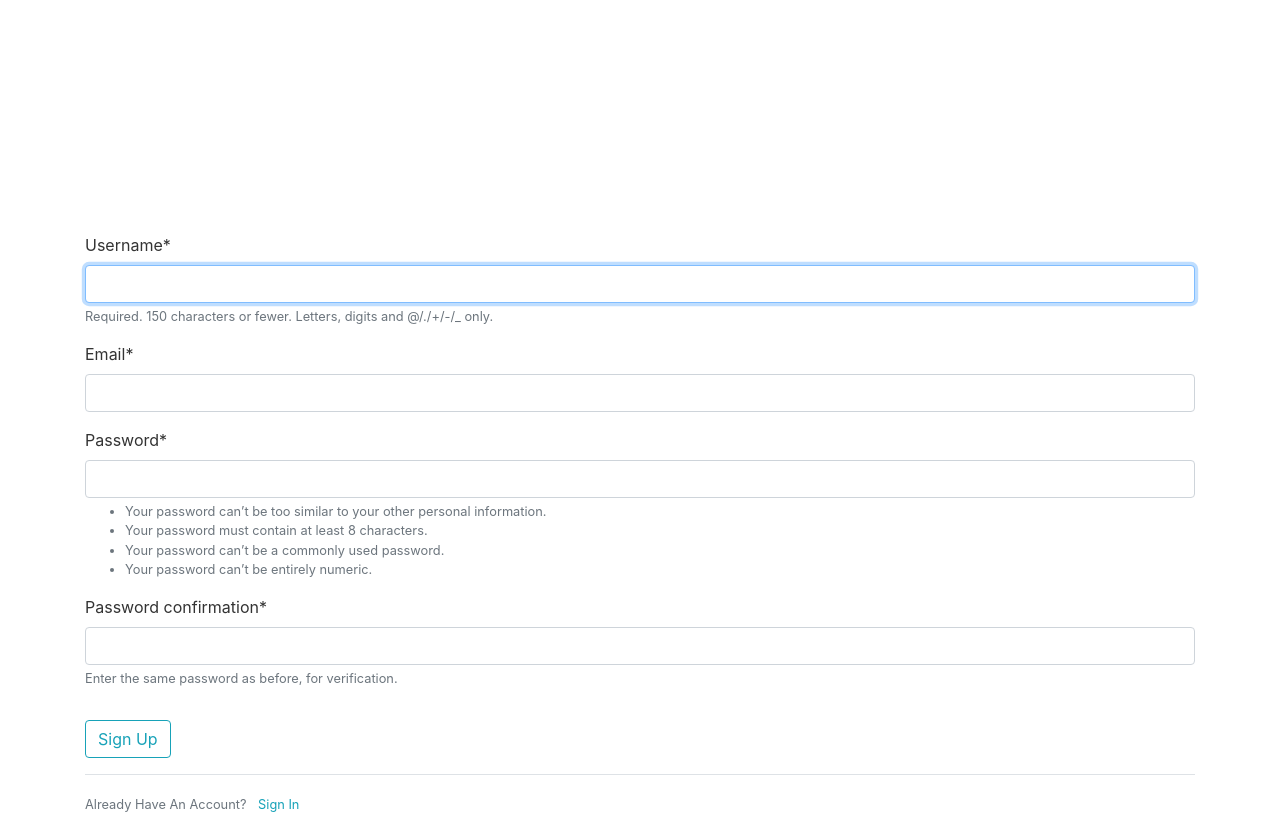
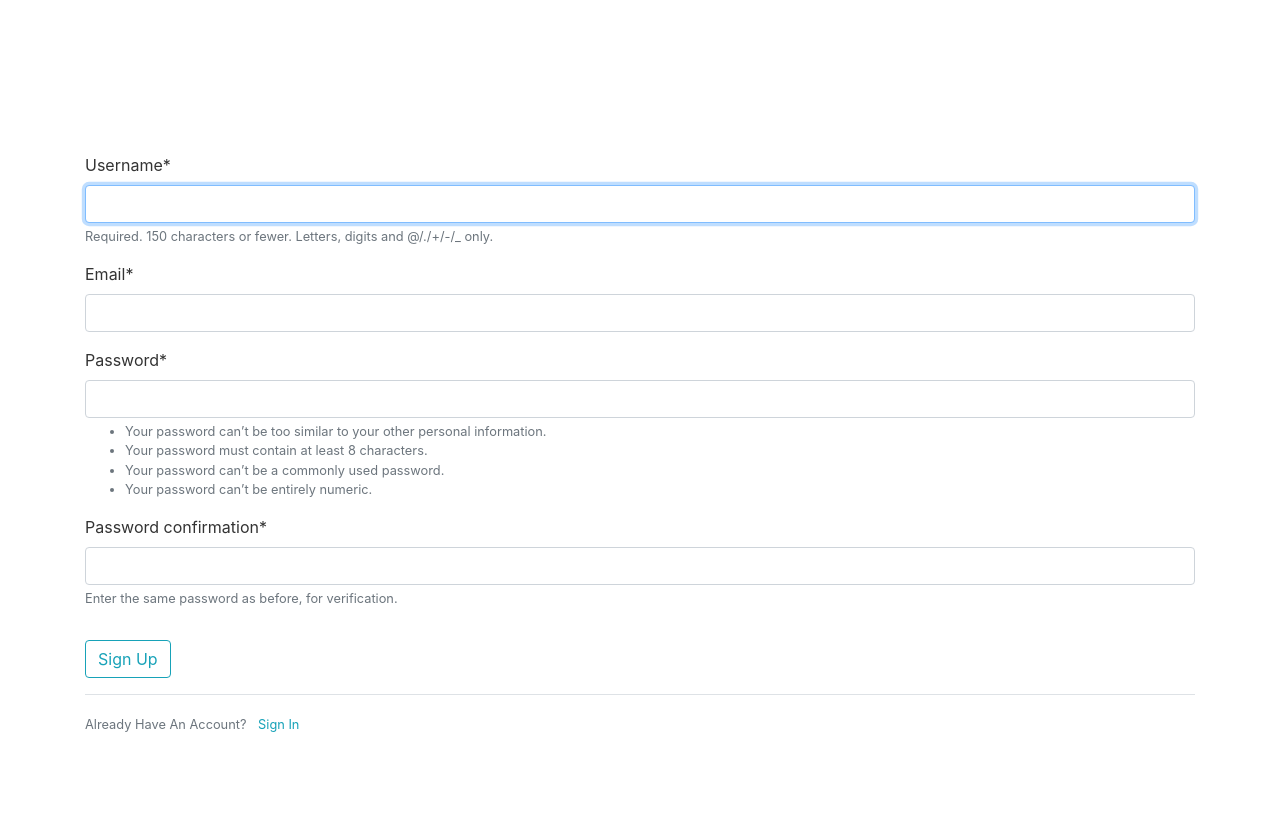
Before and after one commit to Kristinboyd/therealdewdrop, a Django app: page / in a window 1280 px wide. Shown: the part 87-902 px from the top of the page. After the commit the page ends 819 px from the top, so only its background shows below. Run offline with Django 3.2, Linux system fonts and the light colour scheme; some libraries are stand-ins or nearby versions.

Commit message:
i got it to look gorgeous

```diff
--- a/users/static/dewdrop/main.css
+++ b/users/static/dewdrop/main.css
@@ -1,7 +1,7 @@
 body {
 background: white;
 color: #333333;
-margin-top: 20rem;
+margin-top: 15rem;
 }
 
 h1, h2, h3, h4, h5, h6 {
```
